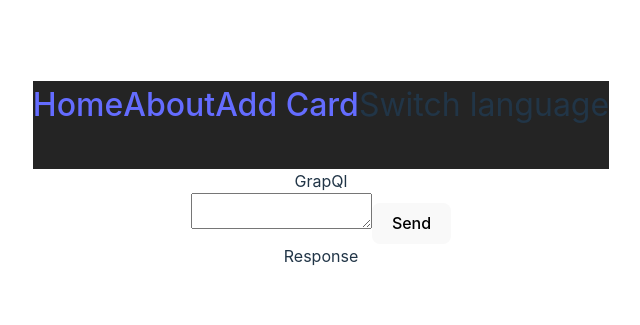
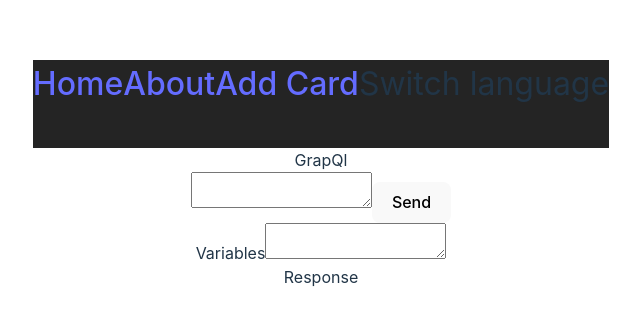
Before and after one commit to mordobiv/graphiql-app, a React (Vite) app: page / in a window 1280 px wide. Shown: the part 219-544 px from the top of the page, without its empty margins (319-959 px from the left). Built offline with nearby package versions, Linux system fonts and the light colour scheme.

Commit message:
feat: graphiql variables

```diff
--- a/src/pages/GraphQl/Graphql.tsx
+++ b/src/pages/GraphQl/Graphql.tsx
@@ -1,10 +1,11 @@
 import { useAppDispatch, useAppSelector } from "../../store/hooks";
-import { setQuery, setRepsonse } from "../../store/graphiql";
+import { setQuery, setVariables, setRepsonse } from "../../store/graphiql";
 
 
 export default function GraphQl() {
   const dispatch = useAppDispatch();
   const query = useAppSelector((state) => state.graphiqlReducer.query);
+  const variables = useAppSelector((state) => state.graphiqlReducer.variables);
   const response = useAppSelector((state) => state.graphiqlReducer.response);
 
   return (
@@ -13,6 +14,10 @@ export default function GraphQl() {
       <div>
         <textarea onInput={(e) => dispatch(setQuery(((e.target as HTMLInputElement).value)))} />
         <button onClick={() => sendGraphQlRequest(query)}>Send</button>
+      </div>
+      <div>
+        <span>Variables</span>
+        <textarea onInput={(e) => dispatch(setVariables(((e.target as HTMLInputElement).value)))} />
       </div>
       <div>
         <div>Response</div>
@@ -29,7 +34,7 @@ export default function GraphQl() {
       headers: {
         "Content-Type": "application/json",
       },
-      body: JSON.stringify({query: queryContent}),
+      body: JSON.stringify({query: queryContent, variables: JSON.parse(variables)}),
     })
       .then((res) => res.json())
       // .then((data) => dispatch(setRepsonse(data)));
--- a/src/store/graphiql.ts
+++ b/src/store/graphiql.ts
@@ -5,10 +5,14 @@ const graphiqlReducer = createSlice({
   initialState: {
     query: '',
     response: '',
+    variables: '',
   },
   reducers: {
     setQuery(state, action) {
       state.query = action.payload;
+    },
+    setVariables(state, action) {
+      state.variables = action.payload;
     },
     setRepsonse(state, action) {
       state.response = action.payload;
@@ -17,4 +21,4 @@ const graphiqlReducer = createSlice({
 });
 
 export default graphiqlReducer.reducer;
-export const { setQuery, setRepsonse } = graphiqlReducer.actions;
+export const { setQuery, setRepsonse, setVariables } = graphiqlReducer.actions;
```
